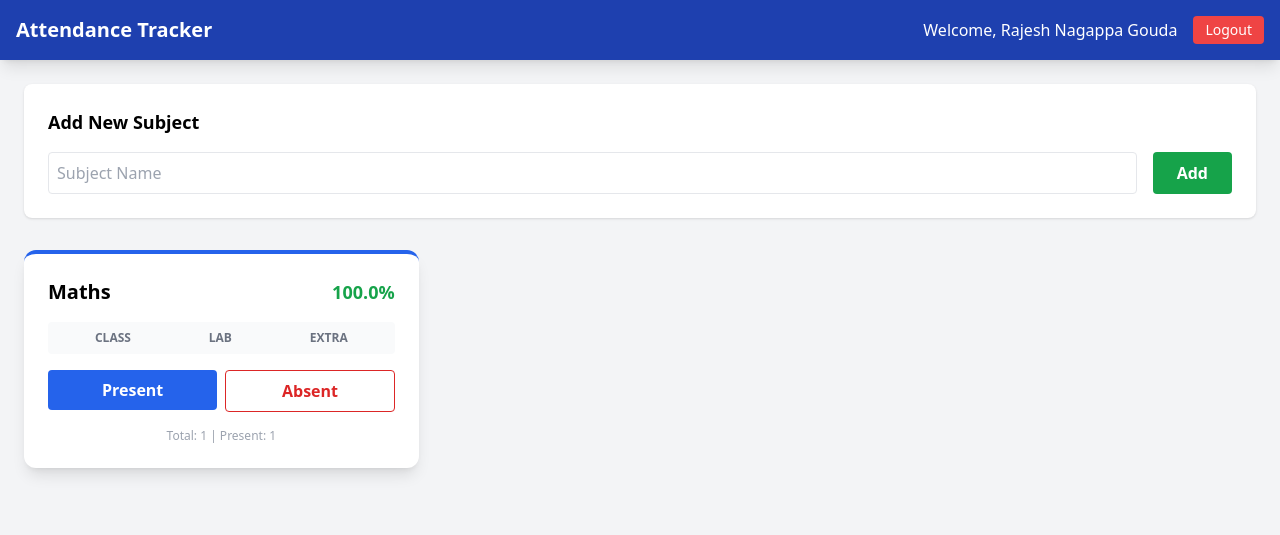
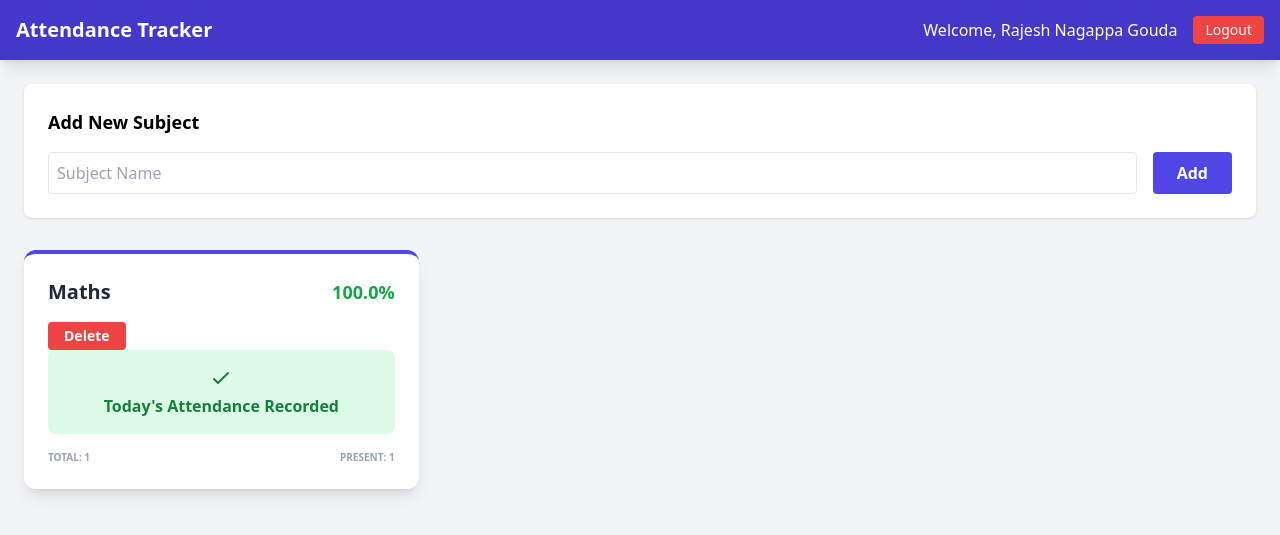
Before and after one commit to rajeshgowda116/AttendanceApp, a Flask app: page /dashboard in a window 1280 px wide. Shown: the top 535 px of the page. Run offline with Flask 3, Linux system fonts and the light colour scheme; a user stored in the database is signed in; some libraries are stand-ins or nearby versions.

Commit message:
delete option is added

```diff
--- a/app.py
+++ b/app.py
@@ -1,10 +1,11 @@
-from flask import Flask, render_template, redirect, url_for, request, flash
+from flask import Flask, render_template, redirect, url_for, request
 from flask_login import LoginManager, login_user, logout_user, login_required, current_user
 from werkzeug.security import generate_password_hash, check_password_hash
-from models import db, User, Subject, RegistrationForm, LoginForm
+from models import db, User, Subject, AttendanceRecord, RegistrationForm, LoginForm
+from datetime import date
 
 app = Flask(__name__)
-app.config['SECRET_KEY'] = 'arya_partner_key_99'
+app.config['SECRET_KEY'] = 'arya_logic_secure_77'
 app.config['SQLALCHEMY_DATABASE_URI'] = 'sqlite:///attendance.db'
 
 db.init_app(app)
@@ -14,10 +15,6 @@ login_manager.login_view = 'login'
 @login_manager.user_loader
 def load_user(user_id):
     return User.query.get(int(user_id))
-
-@app.route('/')
-def index():
-    return redirect(url_for('login'))
 
 @app.route('/register', methods=['GET', 'POST'])
 def register():
@@ -30,7 +27,7 @@ def register():
         return redirect(url_for('login'))
     return render_template('register.html', form=form)
 
-@app.route('/login', methods=['GET', 'POST'])
+@app.route('/', methods=['GET', 'POST'])
 def login():
     form = LoginForm()
     if form.validate_on_submit():
@@ -43,7 +40,47 @@ def login():
 @app.route('/dashboard')
 @login_required
 def dashboard():
-    return render_template('dashboard.html', name=current_user.name, subjects=current_user.subjects)
+    today = date.today()
+    # Find all subject IDs the user already marked TODAY
+    records_today = AttendanceRecord.query.filter(
+        AttendanceRecord.date_marked == today
+    ).all()
+    marked_ids = [r.subject_id for r in records_today]
+
+    return render_template('dashboard.html',
+                           name=current_user.name,
+                           subjects=current_user.subjects,
+                           marked_ids=marked_ids)
+@app.route('/mark/<int:sub_id>/<string:status>/<string:session_type>', methods=['POST'])
+@login_required
+def mark(sub_id, status, session_type):
+    today = date.today()
+
+    # Check if this subject was already marked TODAY
+    existing = AttendanceRecord.query.filter_by(subject_id=sub_id, date_marked=today).first()
+
+    if not existing:
+        sub = Subject.query.get(sub_id)
+
+        # Determine the "weight" of the class
+        if session_type == 'lab':
+            weight = 2
+        elif session_type == 'extra':
+            weight = 1  # You can change this to 0 if extra classes shouldn't affect %
+        else: # Normal Class
+            weight = 1
+
+        # Update the counts based on weight
+        sub.total_classes += weight
+        if status == 'present':
+            sub.present_count += weight
+
+        # Save the record
+        new_record = AttendanceRecord(subject_id=sub_id, status=status)
+        db.session.add(new_record)
+        db.session.commit()
+
+    return redirect(url_for('dashboard'))
 
 @app.route('/add_subject', methods=['POST'])
 @login_required
@@ -55,15 +92,21 @@ def add_subject():
         db.session.commit()
     return redirect(url_for('dashboard'))
 
-@app.route('/mark/<int:sub_id>/<string:status>', methods=['POST'])
+@app.route('/delete_subject/<int:sub_id>', methods=['POST'])
 @login_required
-def mark(sub_id, status):
-    sub = Subject.query.get(sub_id)
-    if sub and sub.user_id == current_user.id:
-        sub.total_classes += 1
-        if status == 'present':
-            sub.present_count += 1
+def delete_subject(sub_id):
+    # Find the subject
+    subject_to_delete = Subject.query.get(sub_id)
+
+    # Security Check: Ensure the subject belongs to the current user
+    if subject_to_delete and subject_to_delete.user_id == current_user.id:
+        # First, delete all attendance records associated with this subject
+        AttendanceRecord.query.filter_by(subject_id=sub_id).delete()
+
+        # Then, delete the subject itself
+        db.session.delete(subject_to_delete)
         db.session.commit()
+
     return redirect(url_for('dashboard'))
 
 @app.route('/logout')
--- a/templates/dashboard.html
+++ b/templates/dashboard.html
@@ -5,11 +5,11 @@
     <script src="https://cdn.tailwindcss.com"></script>
 </head>
 <body class="bg-gray-100 min-h-screen">
-    <nav class="bg-blue-800 p-4 text-white flex justify-between items-center shadow-lg">
+    <nav class="bg-indigo-700 p-4 text-white flex justify-between items-center shadow-lg">
         <h1 class="text-xl font-bold">Attendance Tracker</h1>
         <div class="flex items-center gap-4">
             <span>Welcome, {{ name }}</span>
-            <a href="/logout" class="bg-red-500 px-3 py-1 rounded text-sm">Logout</a>
+            <a href="/logout" class="bg-red-500 px-3 py-1 rounded text-sm hover:bg-red-600 transition">Logout</a>
         </div>
     </nav>
 
@@ -17,34 +17,53 @@
         <div class="bg-white p-6 rounded-lg shadow mb-8">
             <h2 class="text-lg font-bold mb-4">Add New Subject</h2>
             <form action="/add_subject" method="POST" class="flex gap-4">
-                <input type="text" name="sub_name" placeholder="Subject Name" class="border p-2 flex-grow rounded" required>
-                <button type="submit" class="bg-green-600 text-white px-6 py-2 rounded font-bold hover:bg-green-700">Add</button>
+                <input type="text" name="sub_name" placeholder="Subject Name" class="border p-2 flex-grow rounded focus:ring-2 focus:ring-indigo-500 outline-none" required>
+                <button type="submit" class="bg-indigo-600 text-white px-6 py-2 rounded font-bold hover:bg-indigo-700 transition">Add</button>
             </form>
         </div>
 
         <div class="grid grid-cols-1 md:grid-cols-2 lg:grid-cols-3 gap-6">
             {% for sub in subjects %}
-            <div class="bg-white p-6 rounded-xl shadow-lg border-t-4 border-blue-600">
+            <div class="bg-white p-6 rounded-xl shadow-lg border-t-4 border-indigo-600 transition hover:shadow-2xl">
                 <div class="flex justify-between items-center mb-4">
-                    <h3 class="text-xl font-bold">{{ sub.name }}</h3>
+                    <h3 class="text-xl font-bold text-gray-800">{{ sub.name }}</h3>
                     {% set per = (sub.present_count / sub.total_classes * 100) if sub.total_classes > 0 else 0 %}
                     <span class="text-lg font-bold {{ 'text-red-600' if per < 75 else 'text-green-600' }}">{{ per|round(1) }}%</span>
                 </div>
+                <form action="/delete_subject/{{ sub.id }}" method="POST" class="mt-2">
+                    <button type="submit" class="bg-red-500 text-white px-4 py-1 rounded text-sm font-bold hover:bg-red-600">Delete</button>
+                </form>
+                {% if sub.id in marked_ids %}
+                    <div class="bg-green-100 text-green-700 p-4 rounded-lg text-center font-bold flex flex-col items-center">
+                        <svg class="w-6 h-6 mb-1" fill="none" stroke="currentColor" viewBox="0 0 24 24"><path stroke-linecap="round" stroke-linejoin="round" stroke-width="2" d="M5 13l4 4L19 7"></path></svg>
+                        Today's Attendance Recorded
+                    </div>
+                {% else %}
+                   <div class="space-y-3">
+    <form action="/mark/{{ sub.id }}/present/class" method="POST">
+        <button class="w-full bg-blue-600 text-white py-1 rounded text-sm font-bold hover:bg-blue-700">
+            + Present (Class)
+        </button>
+    </form>
 
-                <div class="flex justify-around bg-gray-50 p-2 rounded mb-4 text-xs font-bold text-gray-500">
-                    <span>CLASS</span><span>LAB</span><span>EXTRA</span>
+    <form action="/mark/{{ sub.id }}/present/lab" method="POST">
+        <button class="w-full bg-indigo-600 text-white py-1 rounded text-sm font-bold hover:bg-indigo-700">
+            + Present (Lab - 2hrs)
+        </button>
+    </form>
+
+    <form action="/mark/{{ sub.id }}/absent/class" method="POST">
+        <button class="w-full border border-red-500 text-red-500 py-1 rounded text-sm font-bold hover:bg-red-50">
+            Mark Absent
+        </button>
+    </form>
+</div>
+                {% endif %}
+
+                <div class="flex justify-between mt-4 text-[10px] text-gray-400 font-bold uppercase">
+                    <span>Total: {{ sub.total_classes }}</span>
+                    <span>Present: {{ sub.present_count }}</span>
                 </div>
-
-                <div class="flex gap-2">
-                    <form action="/mark/{{ sub.id }}/present" method="POST" class="w-full">
-                        <button class="w-full bg-blue-600 text-white py-2 rounded font-bold hover:bg-blue-700">Present</button>
-                    </form>
-                    <form action="/mark/{{ sub.id }}/absent" method="POST" class="w-full">
-                        <button class="w-full border border-red-600 text-red-600 py-2 rounded font-bold hover:bg-red-50">Absent</button>
-                    </form>
-                </div>
-
-                <p class="text-center text-xs mt-4 text-gray-400">Total: {{ sub.total_classes }} | Present: {{ sub.present_count }}</p>
             </div>
             {% endfor %}
         </div>
```
Also changed, not shown: models.py (+9 -3 lines), instance/attendance.db (added).
